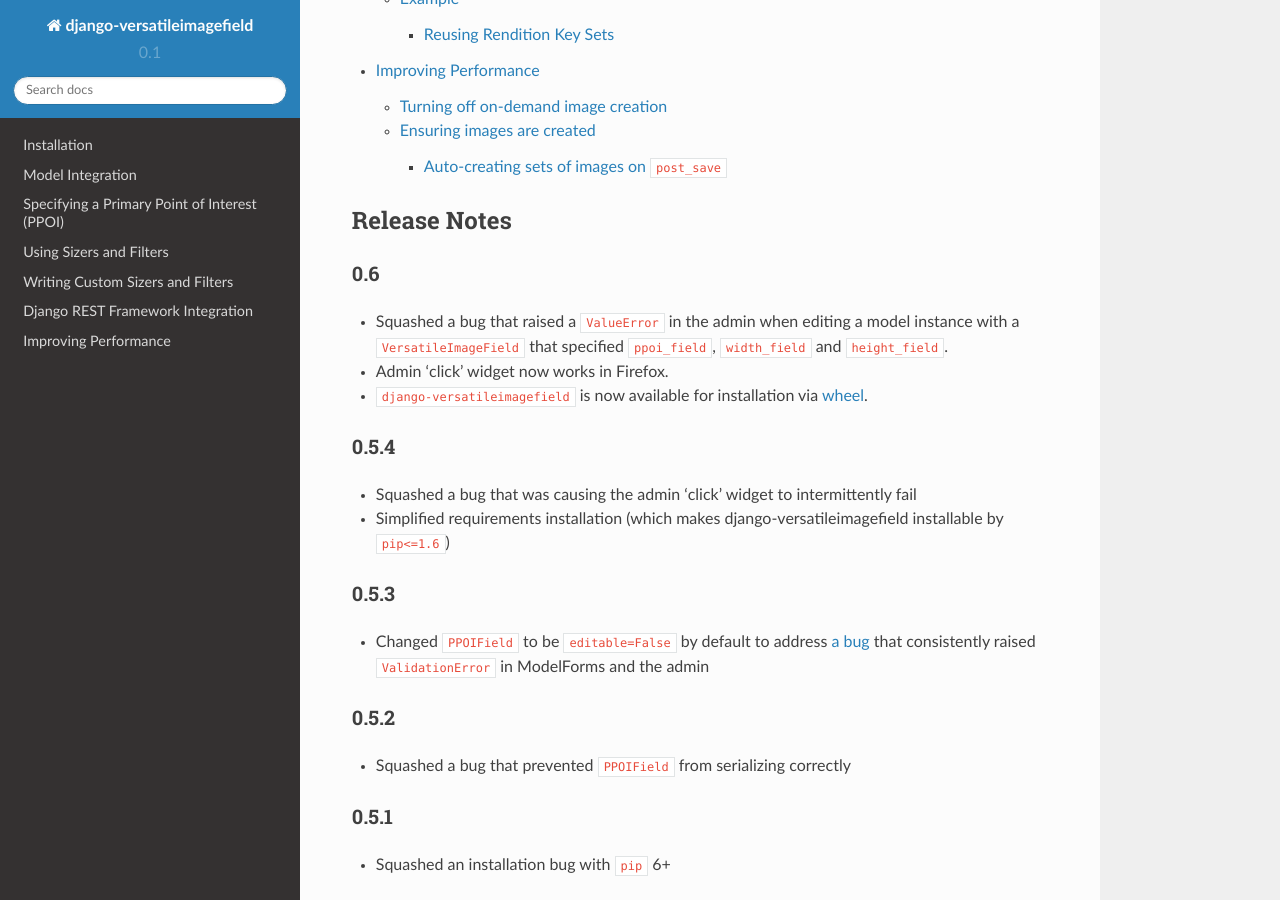
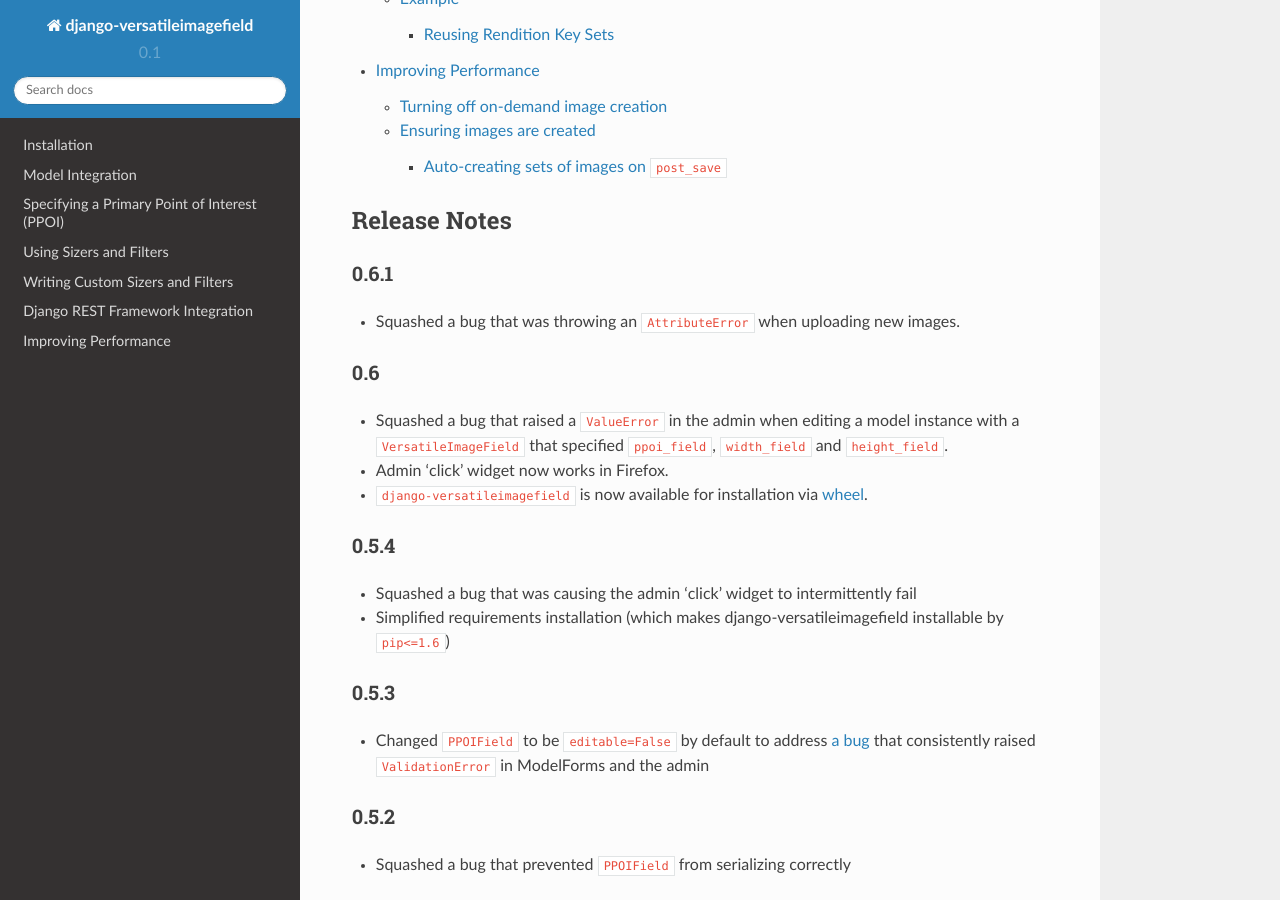
Before and after one commit to respondcreate/django-versatileimagefield, a Sphinx documentation site: the page built from docs/index.rst, in a window 1280 px wide and 900 px high, scrolled down 2489 px. Built offline with Sphinx 7.4.7 and the Read the Docs theme 2.0.0, drawn with Linux system fonts in a browser that asks for light colours.

Commit message:
Bumping to 0.6.1 in preparation for PyPI release

```diff
--- a/docs/index.rst
+++ b/docs/index.rst
@@ -81,6 +81,10 @@
 
 Release Notes
 =============
+
+0.6.1
+^^^^^
+- Squashed a bug that was throwing an ``AttributeError`` when uploading new images.
 
 0.6
 ^^^
--- a/setup.py
+++ b/setup.py
@@ -5,7 +5,7 @@
 setup(
     name='django-versatileimagefield',
     packages=find_packages(),
-    version='0.6',
+    version='0.6.1',
     author=u'Jonathan Ellenberger',
     author_email='jonathan_ellenberger@wgbh.org',
     url='http://github.com/WGBH/django-versatileimagefield/',
```
